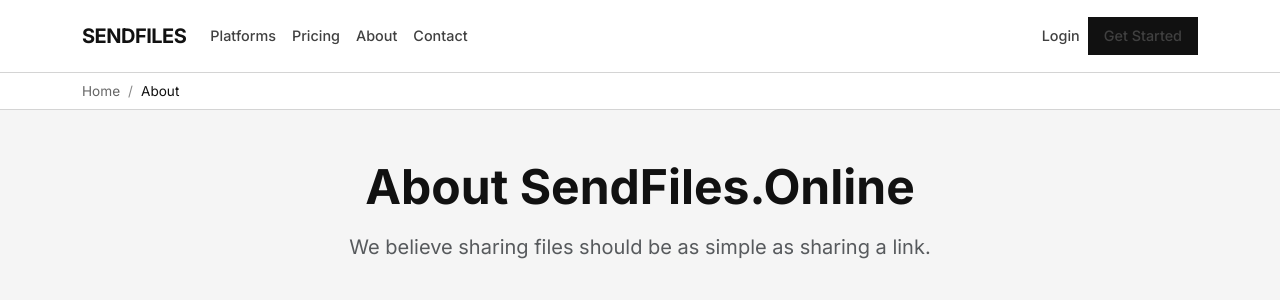
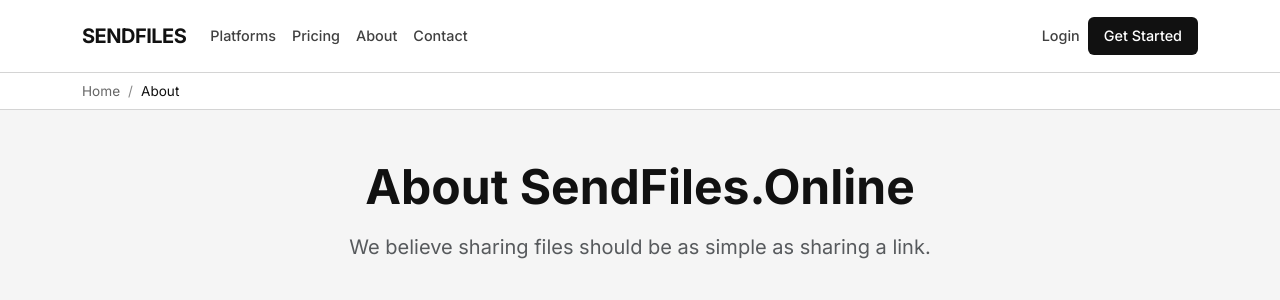
Before and after one commit to nadermx/sendfiles.online, a Django app: template templates/about.html in a window 1280 px wide. Shown: the top 300 px of the page. Run offline with Django 3.2, Linux system fonts and the light colour scheme; the template is opened without the code that fills it, so the values that code supplies are empty; parts of the project's set-up code (start-up, migrations or seed data) failed here and were passed over.

Commit message:
Fix Get Started button visibility

```diff
--- a/templates/base.html
+++ b/templates/base.html
@@ -556,7 +556,7 @@
                         <a class="nav-link" href="/login/">Login</a>
                     </li>
                     <li class="nav-item">
-                        <a class="nav-link btn btn-primary btn-sm text-white px-3" href="/pricing/">Get Started</a>
+                        <a class="nav-link btn btn-dark px-3 py-2" href="/pricing/" style="background: #111; color: #fff !important;">Get Started</a>
                     </li>
                     {% endif %}
                 </ul>
```
